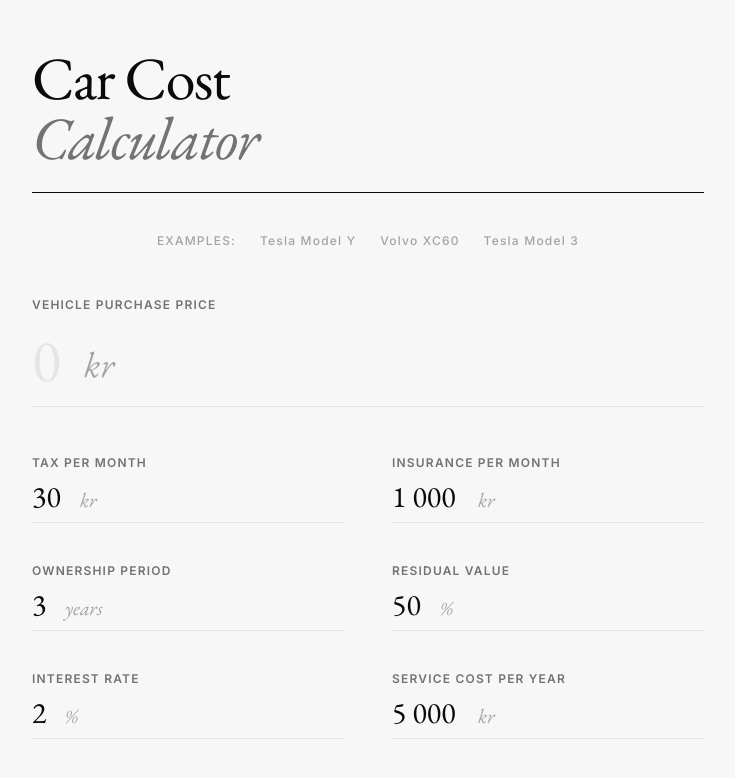
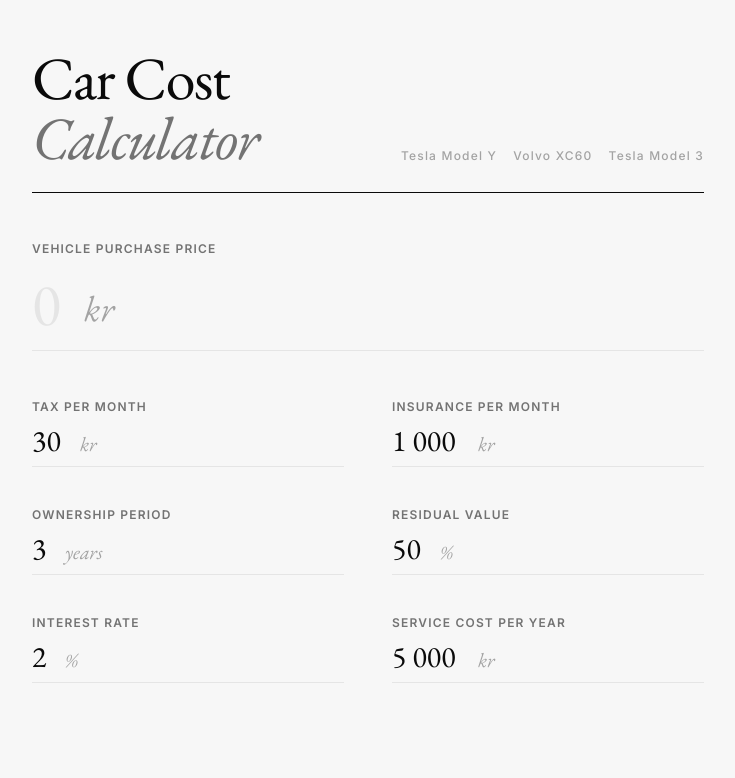
Before and after one commit to truongio/car-costs, a plain HTML site: page index.html in a window 1280 px wide. Shown: the whole page, without its empty margins (272-1007 px from the left). Drawn offline with nearby package versions, Linux system fonts and the light colour scheme.

Commit message:
add exampels

```diff
--- a/index.html
+++ b/index.html
@@ -93,19 +93,20 @@
 <body class="font-sans bg-offwhite text-black min-h-screen flex flex-col items-center py-12 px-4 selection:bg-black selection:text-white">
 
     <div class="w-full max-w-2xl">
-        <header class="mb-10 border-b border-black pb-6 reveal-text" style="animation-delay: 0.1s;">
+        <header class="mb-12 border-b border-black pb-6 reveal-text" style="animation-delay: 0.1s;">
+            <div class="flex flex-col md:flex-row md:items-end md:justify-between gap-6">
                 <h1 class="font-serif text-5xl md:text-6xl text-black tracking-tight leading-none">
                     Car Cost <br/>
                     <span class="italic text-gray-500">Calculator</span>
                 </h1>
-        </header>
 
-        <div class="flex flex-wrap justify-center gap-x-6 gap-y-2 mb-12 text-xs font-sans font-medium uppercase tracking-widest text-gray-400 reveal-text" style="animation-delay: 0.15s;">
-            <span>Examples:</span>
+                <div class="w-full md:w-auto overflow-x-auto whitespace-nowrap text-xs font-sans font-medium uppercase tracking-widest text-gray-400 flex items-center gap-4 pb-1">
                     <button onclick="loadPreset('tesla-y')" class="hover:text-black transition-colors">Tesla Model Y</button>
                     <button onclick="loadPreset('volvo-xc60')" class="hover:text-black transition-colors">Volvo XC60</button>
                     <button onclick="loadPreset('tesla-3')" class="hover:text-black transition-colors">Tesla Model 3</button>
                 </div>
+            </div>
+        </header>
 
         <form id="carCostForm" class="space-y-12 mb-16">
             <!-- Primary Input -->
```
Lines whose indentation alone changed are shown as unchanged.
